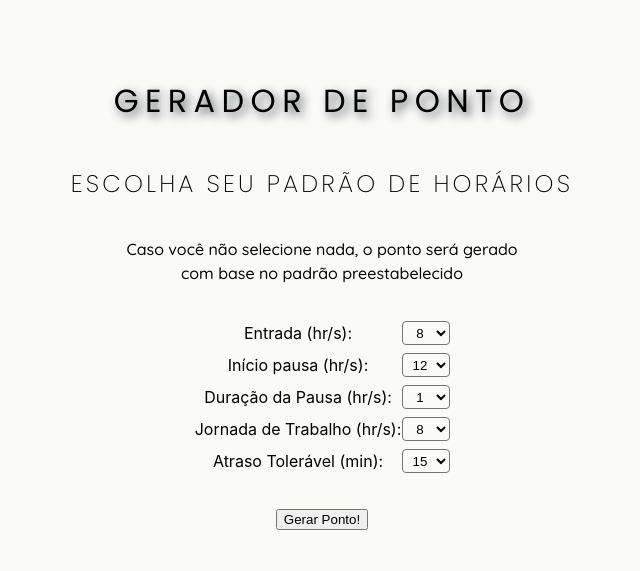
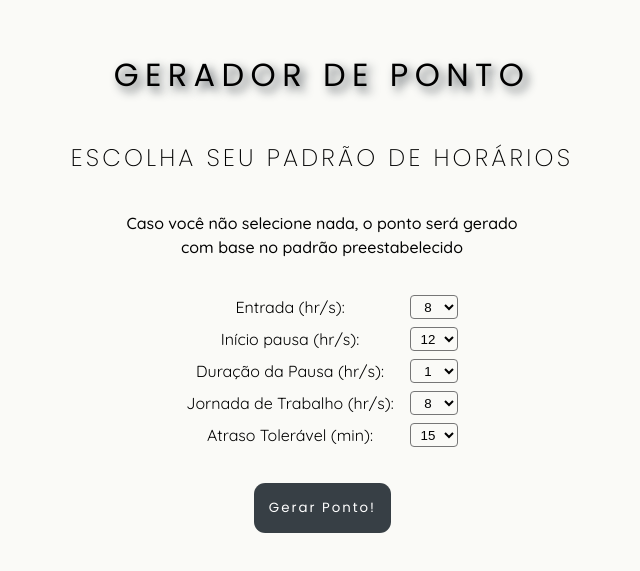
Before and after one commit to btex88/timesheet-generator, a React (Create React App) app: page / in a window 1280 px wide. Shown: the part 107-678 px from the top of the page, without its empty margins (318-958 px from the left). Built offline with nearby package versions, Linux system fonts and the light colour scheme.

Commit message:
Style/Button -Design, color and transition

```diff
--- a/src/components/Button/Button.jsx
+++ b/src/components/Button/Button.jsx
@@ -1,5 +1,6 @@
 import React, { Component } from 'react'
 import PropTypes from 'prop-types';
+import styles from './Button.module.css'
 
 class Button extends Component {
   render() {
@@ -8,7 +9,10 @@ class Button extends Component {
       <>
         { visibility
         ? <></>
-        : <button onClick={ callback }>{ label }</button> }
+        : <button
+          className={styles.button}
+          onClick={ callback }
+        >{ label }</button> }
       </>
     )
   }
--- /dev/null
+++ b/src/components/Button/Button.module.css
@@ -0,0 +1,43 @@
+@import url('https://fonts.googleapis.com/css2?family=Poppins:wght@100;200;300;400;600;900&display=swap');
+
+.button {
+  font-family: 'Poppins', sans-serif;
+  font-weight:400;
+  color: #FAFAF7;
+  letter-spacing: 0.125rem;
+  padding: 0.8rem;
+  margin-bottom: 1.5rem;
+  appearance: none;
+  background-color: #373F45;
+  border: 2px solid transparent;
+  border-radius: 0.7rem;
+  box-sizing: border-box;
+  color: #FFFFFF;
+  cursor: pointer;
+  outline: none;
+  text-align: center;
+  text-decoration: none;
+  transition:
+    all 0.3s
+    cubic-bezier(.23, 1, 0.32, 1);
+  user-select: none;
+  -webkit-user-select: none;
+  touch-action: manipulation;
+  will-change: transform;
+}
+
+.button:hover {
+  background-color: #4A545C;
+  box-shadow: rgba(8, 21, 23.25) 0 8px 15px;
+  transform: translateY(-2px);
+}
+
+.button:active {
+  box-shadow: none;
+  transform: translateY(0);
+}
+
+/*
+Button style extracted from:
+https://getcssscan.com/css-buttons-examples
+*/
--- a/src/components/Input/Input.module.css
+++ b/src/components/Input/Input.module.css
@@ -1,5 +1,8 @@
+
+@import url('https://fonts.googleapis.com/css2?family=Quicksand:wght@300;400;500;600;700&display=swap');
+
 .container {
-  min-width: 16rem;
+  min-width: 18rem;
   height: 2rem;
   display: flex;
   justify-content: space-around;
@@ -10,14 +13,12 @@
 }
 
 .labelText {
-  text-align: center;
-  line-height: 2rem;
-  height: 2rem;
+  font-family: 'Quicksand', sans-serif;
+  font-weight: 400;
   width: 13rem;
 }
 
 .dropdownMenu {
-  display: grid;
   cursor: pointer;
   text-align: center;
   width: 3rem;
@@ -27,6 +28,11 @@
   background-color: #FAFAF7;
 }
 
+.dropdownMenu:hover {
+  background-color: #D5DADD
+  ;
+}
+
 .dropdownMenu:focus {
   background-color: #EAF1F4;
 }
--- a/src/components/Title/Title.module.css
+++ b/src/components/Title/Title.module.css
@@ -2,13 +2,13 @@
 
 @keyframes blink {
   0% {
-    text-shadow: 4px 4px 10px #373F45;
+    text-shadow: 5px 5px 10px #373F45;
   }
   50% {
     text-shadow: none;
   }
   100% {
-    text-shadow: 4px 4px 10px #373F45;
+    text-shadow: 5px 5px 10px #373F45;
   }
 }
 
```
